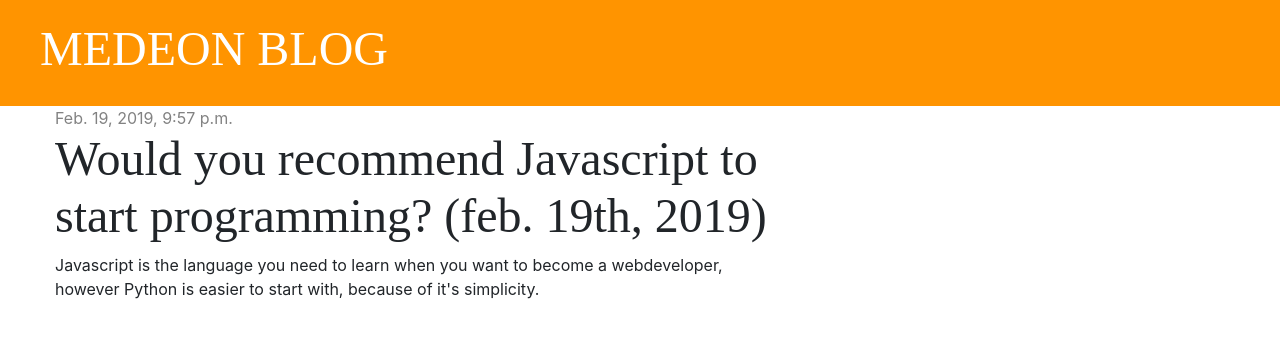
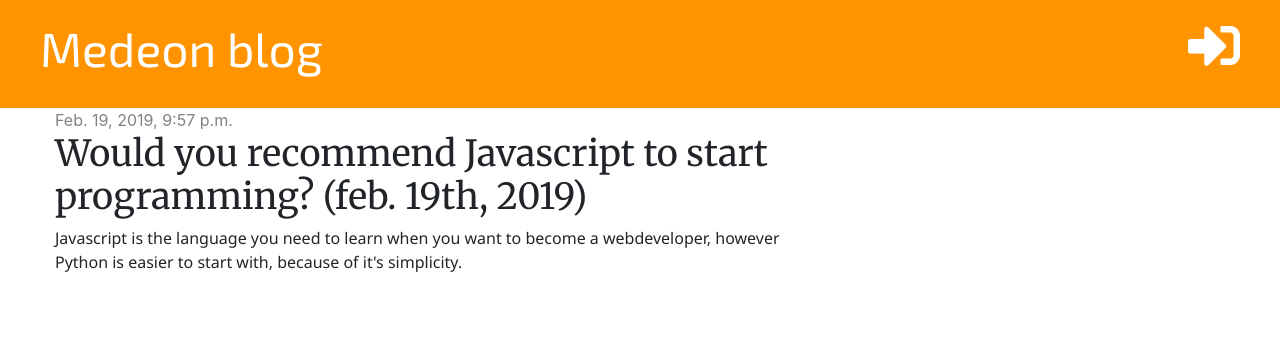
Before and after one commit to Medeon/myblog, a Django app: page /post/1/ in a window 1280 px wide. Shown: the top 338 px of the page. Run offline with Django 3.2, Linux system fonts and the light colour scheme; data comes from the database, SQL or seed files in the repository; both versions use the stored data as it was after the commit; some libraries are stand-ins or nearby versions.

Commit message:
Add login functionallity & font stylesheet.

```diff
--- a/blog/static/css/blog.css
+++ b/blog/static/css/blog.css
@@ -12,11 +12,6 @@
 
 .content {
     margin-left: 40px;
-}
-
-h1, h2, h3, h4 {
-    font-family: 'Tangerine', 'Inconsolata', 'Droid Sans', serif;
-    font-size: 48px;
 }
 
 .date {
--- /dev/null
+++ b/blog/static/css/font.css
@@ -0,0 +1,17 @@
+@import url('https://fonts.googleapis.com/css?family=Merriweather|Inconsolata:italic|Noto+Sans|Nunito|Exo+2');
+
+.logo {
+    font-family: 'Exo 2', Verdana, sans-serif;
+    font-size: 48px;
+}
+
+p {
+    font-family: 'Noto Sans', Verdana, sans-serif;
+    font-size: 16px;
+}
+
+
+h1, h2, h3, h4 {
+    font-family: Merriweather, Inconsolata, 'Noto Sans', Times, serif;
+    font-size: 36px;
+}
--- a/blog/templates/blog/base.html
+++ b/blog/templates/blog/base.html
@@ -6,10 +6,10 @@
     <meta name="viewport"
           content="width=device-width, user-scalable=no, initial-scale=1.0, maximum-scale=1.0, minimum-scale=1.0">
     <meta http-equiv="X-UA-Compatible" content="ie=edge">
-    <title>My blog</title>
-    <link href="https://fonts.googleapis.com/css?Tangerine:bold,bolditalic|Inconsolata:italic|Droid+Sans" rel="stylesheet" type="text/css">
+    <title>{% block title %}Medeon blog{% endblock %}</title>
     <link href="https://stackpath.bootstrapcdn.com/bootstrap/4.3.1/css/bootstrap.min.css" rel="stylesheet" integrity="sha384-ggOyR0iXCbMQv3Xipma34MD+dH/1fQ784/j6cY/iJTQUOhcWr7x9JvoRxT2MZw1T" crossorigin="anonymous">
     <link rel="stylesheet" href="{% static 'css/blog.css' %}">
+    <link rel="stylesheet" href="{% static 'css/font.css' %}">
     <link rel="stylesheet" href="https://use.fontawesome.com/releases/v5.7.2/css/all.css" integrity="sha384-fnmOCqbTlWIlj8LyTjo7mOUStjsKC4pOpQbqyi7RrhN7udi9RwhKkMHpvLbHG9Sr" crossorigin="anonymous">
 </head>
 <body>
@@ -17,8 +17,12 @@
     {% if user.is_authenticated %}
         <a href="{% url 'post_draft_list' %}" class="top-menu"><i class="far fa-file-alt fa-2x"></i></a>
         <a href="{% url 'post_new' %}" class="top-menu"><i class="fas fa-plus fa-2x"></i></a>
+
+    {% else %}
+        <a href="{% url 'login' %}" class="top-menu"><i class="fas fa-sign-in-alt fa-2x"></i></a>
+
     {% endif %}
-    <h1><a href="{% url "post_list" %}">MEDEON BLOG</a></h1>
+    <h1><a href="{% url "post_list" %}" class="logo">Medeon blog</a></h1>
 
 </div>
 
--- a/blog/templates/blog/post_detail.html
+++ b/blog/templates/blog/post_detail.html
@@ -1,4 +1,7 @@
 {% extends 'blog/base.html' %}
+
+{% block title %}{{ post.title }}{% endblock %}
+
 {% block content %}
     <div class="post">
     {% if user.is_authenticated %}
--- a/blog/templates/blog/post_draft_list.html
+++ b/blog/templates/blog/post_draft_list.html
@@ -1,4 +1,6 @@
 {% extends 'blog/base.html' %}
+
+{% block title %}Drafts{% endblock %}
 
 {% block content %}
 
--- a/blog/templates/blog/post_edit.html
+++ b/blog/templates/blog/post_edit.html
@@ -1,4 +1,6 @@
 {% extends 'blog/base.html' %}
+
+{% block title %}Edit&nbsp;{{ post.title }}{% endblock %}
 
 {% block content %}
     <h1>New post</h1>
--- a/blog/urls.py
+++ b/blog/urls.py
@@ -1,5 +1,6 @@
 from django.urls import path
 from . import views
+from django.contrib.auth import views as auth_views
 
 urlpatterns = [
     # Homepage: 127.0.0.1:8000 --> local
@@ -25,4 +26,8 @@ urlpatterns = [
     # 127.0.0.1:8000/post/4/publish --> local
     # mydjangosite.com/post/4/publish --> online
     path('post/<int:pk>/publish', views.post_publish, name='post_publish'),
+
+    # 127.0.0.1:8000/accounts/login --> local
+    # mydjangosite.com/accounts/login --> online
+    path('accounts/login', auth_views.LoginView.as_view(), name='login'),
 ]
--- a/blog/views.py
+++ b/blog/views.py
@@ -1,3 +1,4 @@
+from django.contrib.auth.decorators import login_required
 from django.shortcuts import render, get_object_or_404, redirect
 from django.utils import timezone
 
@@ -17,6 +18,7 @@ def post_detail(request, pk):
     context_dictionary = {'post': post}
     return render(request, 'blog/post_detail.html', context_dictionary)
 
+@login_required(login_url='/accounts/login')
 def post_new(request):
     # By submitting the form (equal to Post request) run:
     if request.method == 'POST':
@@ -35,6 +37,7 @@ def post_new(request):
         context_dictionary = {'form': form}
     return render(request, 'blog/post_edit.html', context_dictionary)
 
+@login_required(login_url='/accounts/login')
 def post_edit(request, pk):
     post = get_object_or_404(Post, pk=pk)
     if request.method == 'POST':
@@ -48,16 +51,19 @@ def post_edit(request, pk):
             return redirect('post_detail', pk=post.pk)
     else:
         form = PostForm(instance=post)
-        context_dictionary = {'form': form}
+        context_dictionary = {'form': form, 'post': post}
     return render(request, 'blog/post_edit.html', context_dictionary)
 
+@login_required(login_url='/accounts/login')
 def post_draft_list(request):
     # show all of the drafts in decending order:
     posts = Post.objects.filter(published_date__isnull=True).order_by('-created_date')
     context_dictionary = {'posts': posts}
     return render(request, 'blog/post_draft_list.html', context_dictionary)
 
+@login_required(login_url='/accounts/login')
 def post_publish(request, pk):
     post = get_object_or_404(Post, pk=pk)
     post.publish()
     return redirect('post_detail', pk=pk)
+# TIMESTAMP: 15:00
--- a/myblog/settings.py
+++ b/myblog/settings.py
@@ -27,6 +27,9 @@ DEBUG = True
 
 ALLOWED_HOSTS = []
 
+LOGIN_URL = '/accounts/login'
+
+LOGIN_REDIRECT_URL = 'post_list'
 
 # Application definition
 
```
Also changed, not shown: blog/templates/registration/login.html (added, +10 -0 lines), db.sqlite3, 1 other file.
